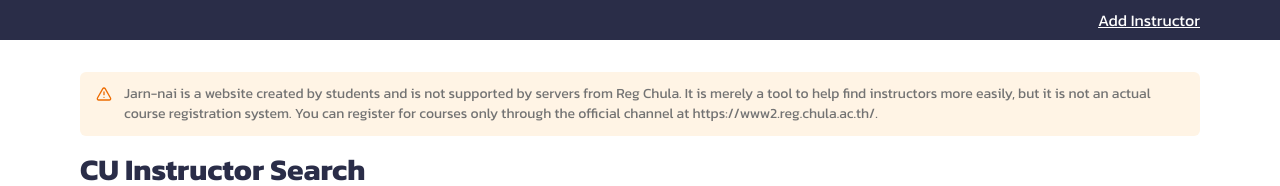
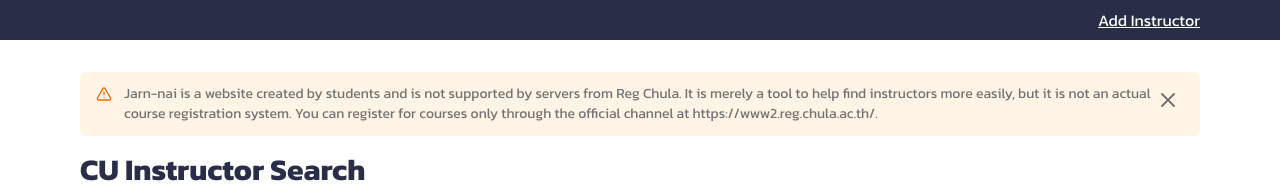
Before and after one commit to CP-RektMart/jarn-nai, a Next.js app: page / in a window 1280 px wide. Shown: the top 186 px of the page. Built offline with nearby package versions, Linux system fonts and the light colour scheme.

Commit message:
feat: close caution

```diff
--- a/src/app/page.tsx
+++ b/src/app/page.tsx
@@ -1,21 +1,11 @@
-import { TriangleAlert } from 'lucide-react';
-import { Alert, AlertDescription } from '@/components/ui/alert';
 import { instructors } from '@/db/data';
 import { InstructorSearchClient } from '@/components/instructor-card-list';
+import { Caution } from '@/components/caution';
 
 export default function InstructorSearchPage() {
   return (
     <main className="container mx-auto px-4 py-8 max-w-6xl">
-      <Alert className="bg-[#FFF4E5] border-0 mb-4 rounded-sm">
-        <TriangleAlert className="h-4 w-4" stroke="#ED6C02" />
-        <AlertDescription>
-          Jarn-nai is a website created by students and is not supported by
-          servers from Reg Chula. It is merely a tool to help find instructors
-          more easily, but it is not an actual course registration system. You
-          can register for courses only through the official channel at
-          https://www2.reg.chula.ac.th/.
-        </AlertDescription>
-      </Alert>
+      <Caution />
 
       <div className="text-left mb-4">
         <h1 className="text-3xl font-bold mb-2 text-primary">
--- /dev/null
+++ b/src/components/caution.tsx
@@ -0,0 +1,80 @@
+'use client';
+
+import { useState, useEffect } from 'react';
+import { TriangleAlert } from 'lucide-react';
+import { Alert, AlertDescription } from '@/components/ui/alert';
+import { X } from 'lucide-react';
+
+function setCookie(name: string, value: string, days: number) {
+  const expires = new Date(Date.now() + days * 864e5).toUTCString();
+  document.cookie =
+    name +
+    '=' +
+    encodeURIComponent(value) +
+    '; expires=' +
+    expires +
+    '; path=/';
+}
+
+function getCookie(name: string) {
+  return document.cookie.split('; ').reduce((r, v) => {
+    const parts = v.split('=');
+    return parts[0] === name ? decodeURIComponent(parts[1]) : r;
+  }, '');
+}
+
+export const CloseAlert = ({
+  className,
+  onClickAction,
+}: {
+  className?: string;
+  onClickAction?: () => void;
+}) => {
+  return (
+    <button
+      type="button"
+      aria-label="Close caution alert"
+      className={className}
+      onClick={onClickAction}
+    >
+      <X />
+    </button>
+  );
+};
+
+export const Caution = () => {
+  const [visible, setVisible] = useState(false);
+
+  useEffect(() => {
+    const closed = getCookie('cautionAlertClosed');
+    if (closed !== 'true') {
+      setVisible(true);
+    }
+  }, []);
+
+  const handleClose = () => {
+    setVisible(false);
+    setCookie('cautionAlertClosed', 'true', 30);
+  };
+
+  if (!visible) return null;
+
+  return (
+    <div className="relative">
+      <Alert className="bg-[#FFF4E5] border-0 mb-4 rounded-sm">
+        <TriangleAlert className="h-4 w-4" stroke="#ED6C02" />
+        <AlertDescription className="pr-5">
+          Jarn-nai is a website created by students and is not supported by
+          servers from Reg Chula. It is merely a tool to help find instructors
+          more easily, but it is not an actual course registration system. You
+          can register for courses only through the official channel at
+          https://www2.reg.chula.ac.th/.
+        </AlertDescription>
+      </Alert>
+      <CloseAlert
+        className="top-4 right-6 absolute text-muted-foreground h-5 w-5"
+        onClickAction={handleClose}
+      />
+    </div>
+  );
+};
```
